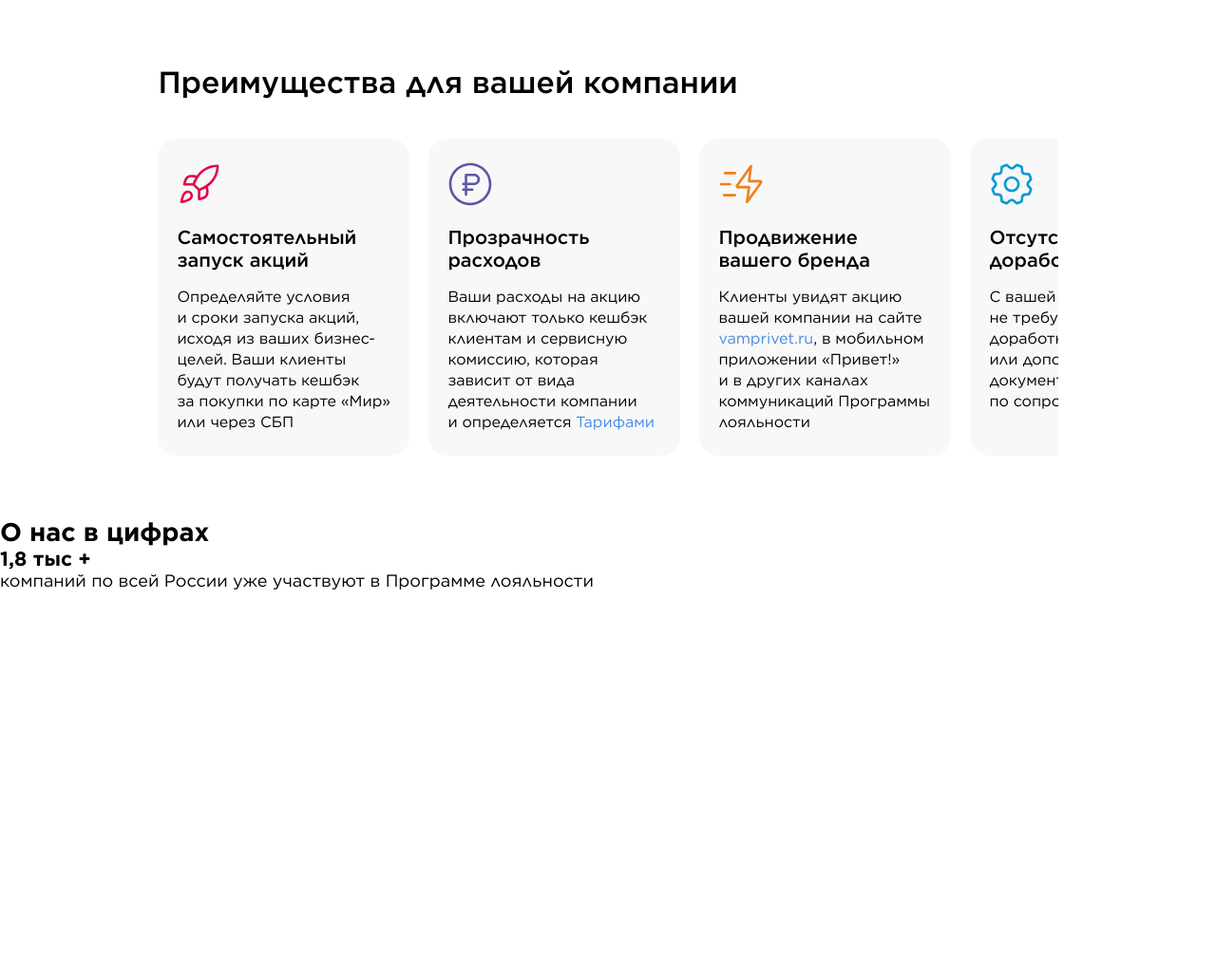
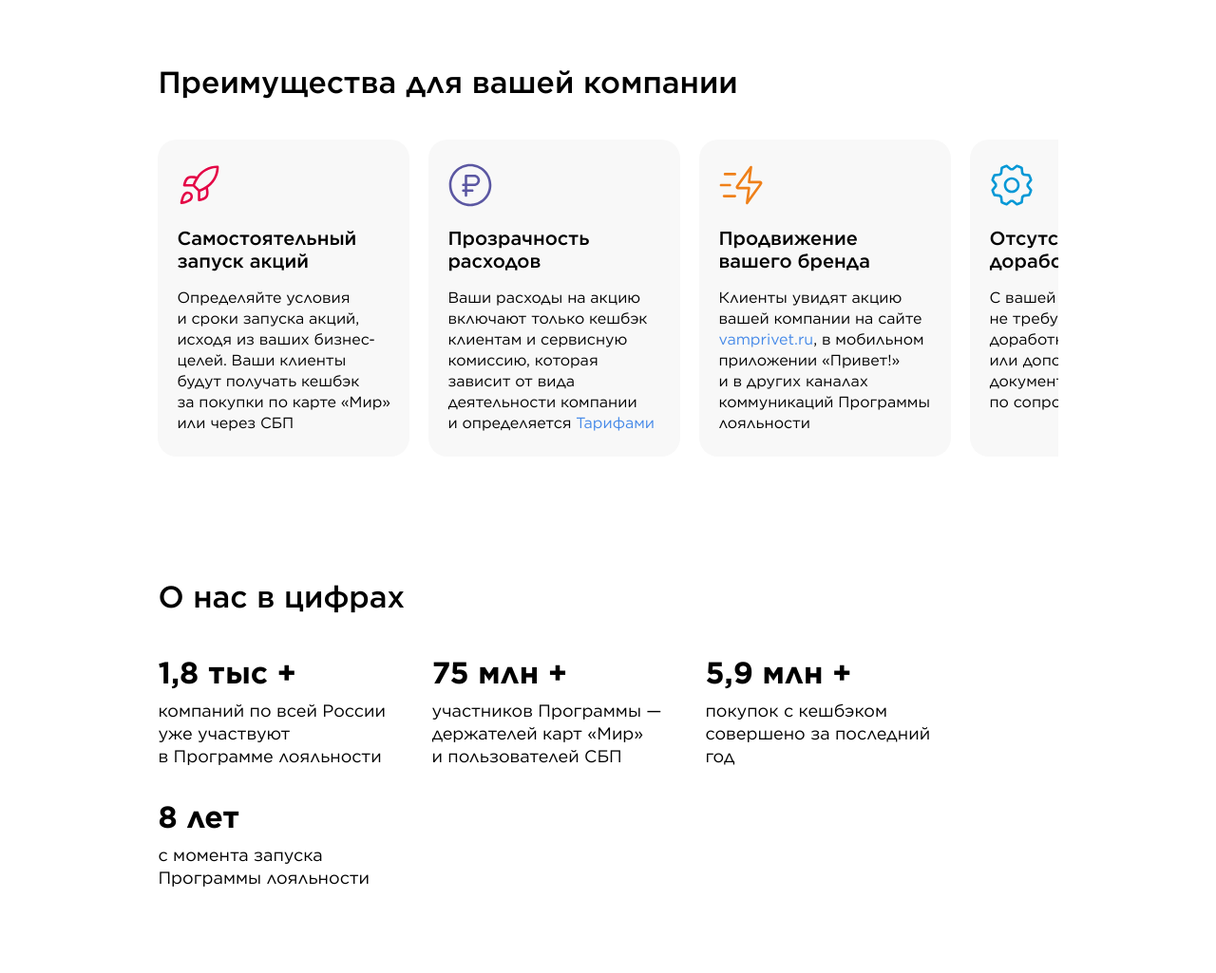
Before and after one commit to malinasavina/mir-test-task, a website built with webpack: page src/index.html in a window 1280 px wide. Shown: the part 529-1554 px from the top of the page at 95% size. Before the commit the page ends 1151 px from the top, so only its background shows below. Built offline with nearby package versions, Linux system fonts and the light colour scheme.

Commit message:
Add numbers section

```diff
--- a/src/index.html
+++ b/src/index.html
@@ -24,6 +24,7 @@
       </div>
     </section>
     <section class="perks">
+      <div class="perks__inner">
         <h2 class="perks__title">Преимущества для&nbsp;вашей компании</h2>
         <ul class="perks__list">
           <li class="perks__item">
@@ -64,8 +65,10 @@
             </div>
           </li>
         </ul>
+      </div>
     </section>
     <section class="numbers">
+      <div class="numbers__inner">
         <h2 class="numbers__title">О нас в цифрах</h2>
         <ul class="numbers__list">
           <li class="numbers__item">
@@ -74,7 +77,26 @@
               <p class="numbers__description">компаний по всей России уже участвуют в&nbsp;Программе лояльности</p>
             </div>
           </li>
+          <li class="numbers__item">
+            <div class="numbers__info">
+              <h3 class="numbers__stat">75 млн +</h3>
+              <p class="numbers__description">участников Программы — держателей карт «Мир» и&nbsp;пользователей СБП</p>
+            </div>
+          </li>
+          <li class="numbers__item">
+            <div class="numbers__info">
+              <h3 class="numbers__stat">5,9 млн +</h3>
+              <p class="numbers__description">покупок с кешбэком совершено за&nbsp;последний год</p>
+            </div>
+          </li>
+          <li class="numbers__item">
+            <div class="numbers__info">
+              <h3 class="numbers__stat">8 лет</h3>
+              <p class="numbers__description">с момента запуска Программы лояльности</p>
+            </div>
+          </li>
         </ul>
+      </div>
     </section>
     <section class="banner"></section>
     <section class="goals"></section>
--- a/src/styles/main.scss
+++ b/src/styles/main.scss
@@ -45,23 +45,36 @@
 
   --input-color-gray: #8c8c8c;
 
-  --title-font-size: 24px;
   --card-font-size: 14px;
   --card-title-font-size: 18px;
 
   --x-padding: 20px;
   --y-padding: 48px;
 
+  --title-margin: 32px;
+
   --content-width: 74%;
   --content-max-width: 1120px;
 
   @media screen and (min-width: 728px) {
-    --title-font-size: 32px;
     --card-font-size: 16px;
     --card-title-font-size: 20px;
 
     --x-padding: 0;
     --y-padding: 64px;
+  }
+}
+
+@mixin section-title {
+  margin-bottom: 32px;
+  font-weight: 500;
+  font-size: 24px;
+  line-height: 30px;
+
+  @media screen and (min-width: 728px) {
+    margin-bottom: 40px;
+    font-size: 32px;
+    line-height: 40px;
   }
 }
 
@@ -220,22 +233,19 @@
 }
 
 .perks {
-  padding: var(--y-padding) 0 var(--y-padding) var(--x-padding);
-  margin: 0 auto;
 
-  @media screen and (min-width: 728px) {
-    width: var(--content-width);
-    max-width: var(--content-max-width);
+  &__inner {
+    padding: var(--y-padding) 0 var(--y-padding) var(--x-padding);
+    margin: 0 auto;
+
+    @media screen and (min-width: 728px) {
+      width: var(--content-width);
+      max-width: var(--content-max-width);
+    }
   }
 
   &__title {
-    margin-bottom: 32px;
-    font-size: var(--title-font-size);
-    font-weight: 500;
-
-    @media screen and (min-width: 728px) {
-      margin-bottom: 40px;
-    }
+    @include section-title();
   }
 
   &__list {
@@ -244,6 +254,7 @@
     grid-template-rows: 1fr;
     column-gap: 20px;
     padding-right: var(--x-padding);
+    list-style: none;
 
     @include slider();
 
@@ -267,7 +278,6 @@
   }
 
   &__item {
-    list-style: none;
     scroll-snap-align: center;
   }
 
@@ -310,3 +320,56 @@
     }
   }
 }
+
+.numbers {
+
+  &__inner {
+    padding: var(--y-padding) var(--x-padding);
+
+    @media screen and (min-width: 728px) {
+      margin: 0 auto;
+      width: var(--content-width);
+      max-width: var(--content-max-width);
+    }
+  }
+
+  &__title {
+    @include section-title();
+  }
+
+  &__list {
+    display: grid;
+    grid-template-columns: 1fr;
+    grid-template-rows: repeat(4, 1fr);
+    row-gap: 32px;
+    list-style: none;
+
+    @media screen and (min-width: 728px) {
+      grid-template-columns: repeat(2, minmax(268px, 354px));
+      grid-template-rows: repeat(2, 1fr);
+      column-gap: 32px;
+      row-gap: 24px;
+    }
+
+    @media screen and (min-width: 1120px) {
+      grid-template-columns: repeat(auto-fill, 256px);
+      grid-template-rows: repeat(auto-fill, 1fr);
+      row-gap: 32px;
+    }
+  }
+
+  &__stat {
+    margin-bottom: 8px;
+    font-size: 32px;
+    font-weight: 700;
+    line-height: 40px;
+  }
+
+  &__description {
+    line-height: 22px;
+
+    @media screen and (min-width: 728px) {
+      line-height: 24px;
+    }
+  }
+}
```
Lines whose indentation alone changed are shown as unchanged.
